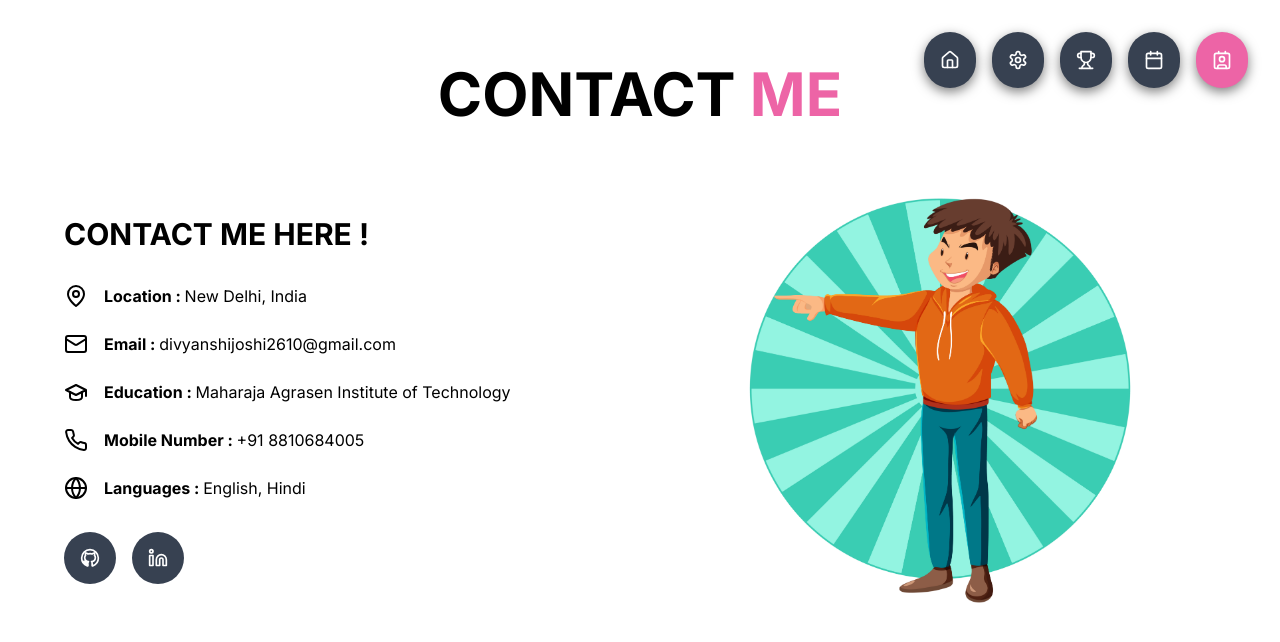
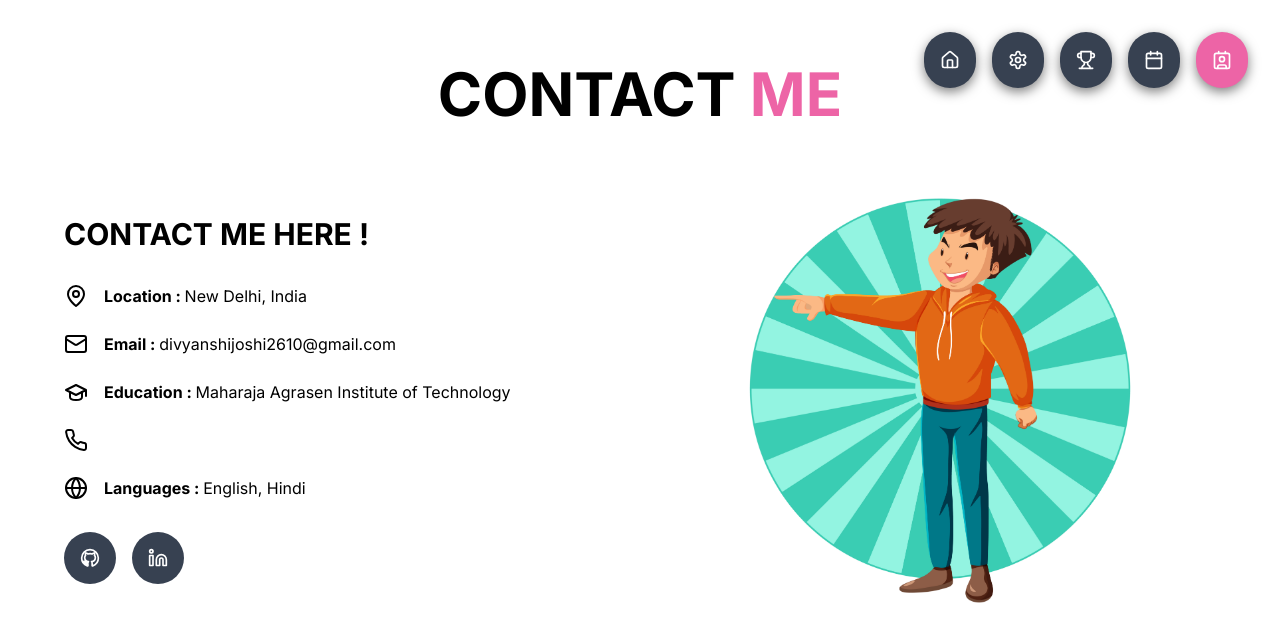
Before and after one commit to Divyanshi-Joshi/vercel_portfolio, a Next.js app: page /contact in a window 1280 px wide. Shown: the top 642 px of the page. Built offline with nearby package versions, Linux system fonts and the light colour scheme.

Commit message:
Update page.tsx

```diff
--- a/app/contact/page.tsx
+++ b/app/contact/page.tsx
@@ -146,10 +146,6 @@ export default function Contact() {
                       <path d="M22 16.92v3a2 2 0 0 1-2.18 2 19.79 19.79 0 0 1-8.63-3.07 19.5 19.5 0 0 1-6-6 19.79 19.79 0 0 1-3.07-8.67A2 2 0 0 1 4.11 2h3a2 2 0 0 1 2 1.72 12.84 12.84 0 0 0 .7 2.81 2 2 0 0 1-.45 2.11L8.09 9.91a16 16 0 0 0 6 6l1.27-1.27a2 2 0 0 1 2.11-.45 12.84 12.84 0 0 0 2.81.7A2 2 0 0 1 22 16.92z" />
                     </svg>
                   </div>
-                  <div>
-                    <span className="font-bold">Mobile Number : </span>
-                    +91 8810684005
-                  </div>
                 </motion.div>
 
                 <motion.div
```
